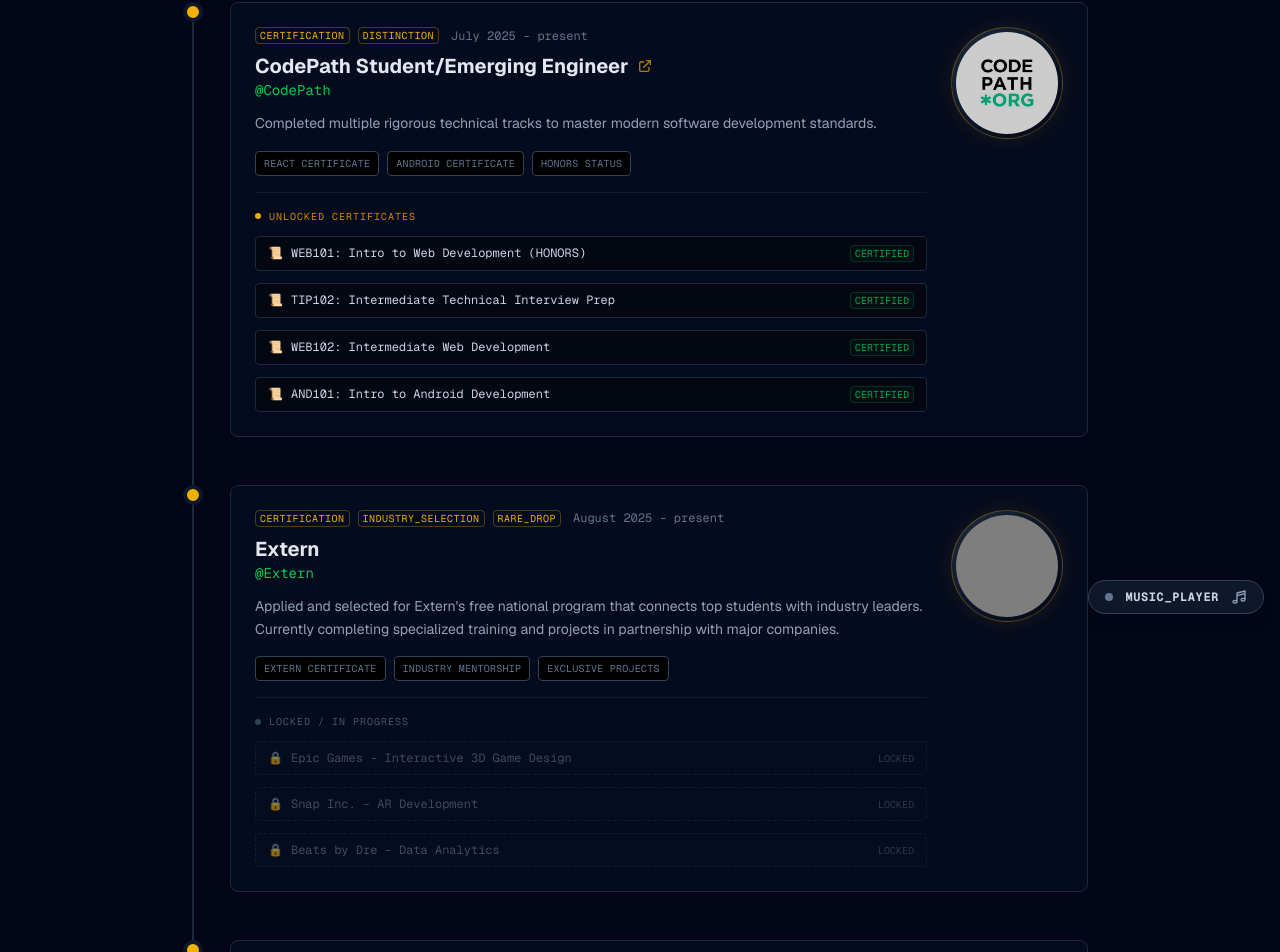
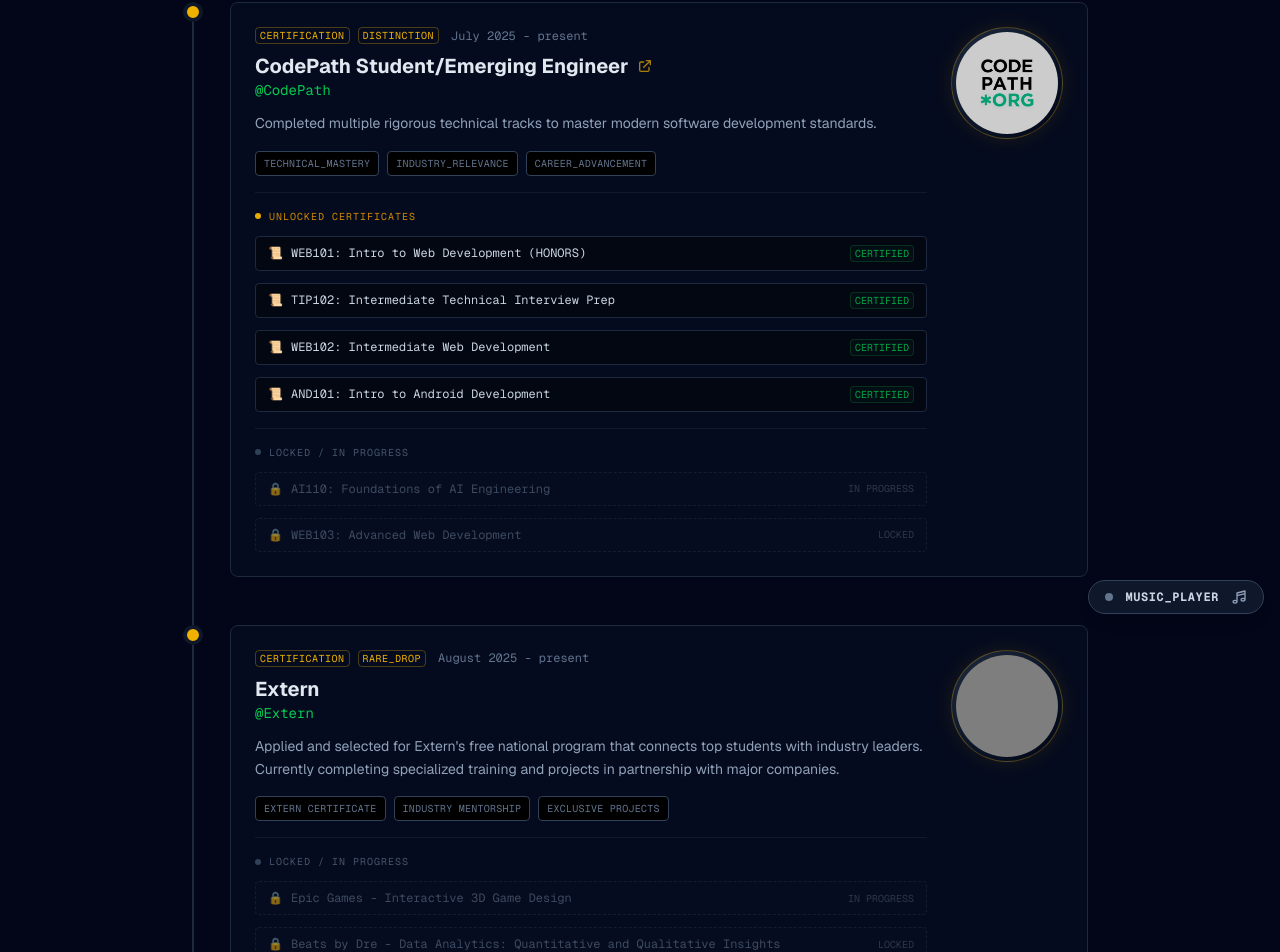
Before and after one commit to zaysstar/portfolio-v1, a Next.js app: page /achievements in a window 1280 px wide. Shown: the part 170-1122 px from the top of the page. Built offline with nearby package versions, Linux system fonts and the light colour scheme; grey boxes are pictures that could not be loaded.

Commit message:
Minor additions.

```diff
--- a/src/app/achievements/page.js
+++ b/src/app/achievements/page.js
@@ -32,7 +32,7 @@
       org: "CodePath",
       date: "July 2025 - present",
       desc: "Completed multiple rigorous technical tracks to master modern software development standards.",
-      loot: ["React Certificate", "Android Certificate", "Honors Status"],
+      loot: ["TECHNICAL_MASTERY", "INDUSTRY_RELEVANCE", "CAREER_ADVANCEMENT"],
       image: "/H3Kw4tkF_400x400.jpg",
       url: "https://www.codepath.org/", // Optional Main Link
 
@@ -40,7 +40,7 @@
         {
             title: "WEB101: Intro to Web Development (HONORS)",
             status: "CERTIFIED",
-            url: "https://www.codepath.org/"
+            url: "#"
         },
         {
             title: "TIP102: Intermediate Technical Interview Prep",
@@ -56,11 +56,22 @@
             title: "AND101: Intro to Android Development",
             status: "CERTIFIED",
             url: "#"
-        }
+        },
+
+        {
+            title: "AI110: Foundations of AI Engineering",
+            status: "IN PROGRESS",
+            url: "#"
+        },
+        {
+            title: "WEB103: Advanced Web Development",
+            status: "LOCKED",
+            url: "#"
+        },
       ]
     },
     {
-      levels: ["CERTIFICATION", "INDUSTRY_SELECTION", "RARE_DROP"],
+      levels: ["CERTIFICATION", "RARE_DROP"],
       title: "Extern",
       org: "Extern",
       date: "August 2025 - present",
@@ -71,16 +82,22 @@
       subQuests: [
         {
             title: "Epic Games - Interactive 3D Game Design",
+            status: "IN PROGRESS",
+            url: "#"
+        },
+
+        {
+            title: "Beats by Dre - Data Analytics: Quantitative and Qualitative Insights",
+            status: "LOCKED",
+            url: "#"
+        },
+        {
+            title: "Beats by Dre - Consumer Behavior & Market Analysis",
             status: "LOCKED",
             url: "#"
         },
         {
             title: "Snap Inc. - AR Development",
-            status: "LOCKED",
-            url: "#"
-        },
-        {
-            title: "Beats by Dre - Data Analytics",
             status: "LOCKED",
             url: "#"
         },
@@ -103,7 +120,7 @@
       org: "ADMI (Association of Computer Science Departments at Minority Institutions)",
       date: "March 28th, 2025",
       desc: "Secured 1st Place in the Team Cybersecurity Competition against several universities (Morehouse, Spelman, FAMU and NCCU). Demonstrated advanced threat detection and defense strategies in capture-the-flag (CTF) challenges, while under time pressure.",
-      loot: ["Gold Medal", "Cyber Defense", "Teamwork"],
+      loot: ["Cyber Defense", "Teamwork"],
       image: null,
       url: "https://voorhees.edu/voorhees-university-wins-first-place-in-cybersecurity-at-admi-symposium-2025/"
     },
@@ -146,7 +163,7 @@
           {achievements.map((item, index) => {
 
             const unlocked = item.subQuests ? item.subQuests.filter(q => q.status === "CERTIFIED") : [];
-            const locked = item.subQuests ? item.subQuests.filter(q => q.status !== "CERTIFIED") : [];
+            const locked = item.subQuests ? item.subQuests.filter(q => q.status === "LOCKED" || q.status === "IN PROGRESS") : [];
 
             return (
                 <motion.div
@@ -255,7 +272,7 @@
                                                         {sub.title}
                                                     </span>
                                                 </div>
-                                                <span className="text-[10px] text-slate-600 font-mono uppercase sm:ml-auto">Locked</span>
+                                                <span className="text-[10px] text-slate-600 font-mono uppercase sm:ml-auto">{sub.status}</span>
                                             </div>
                                         ))}
                                     </div>
```
